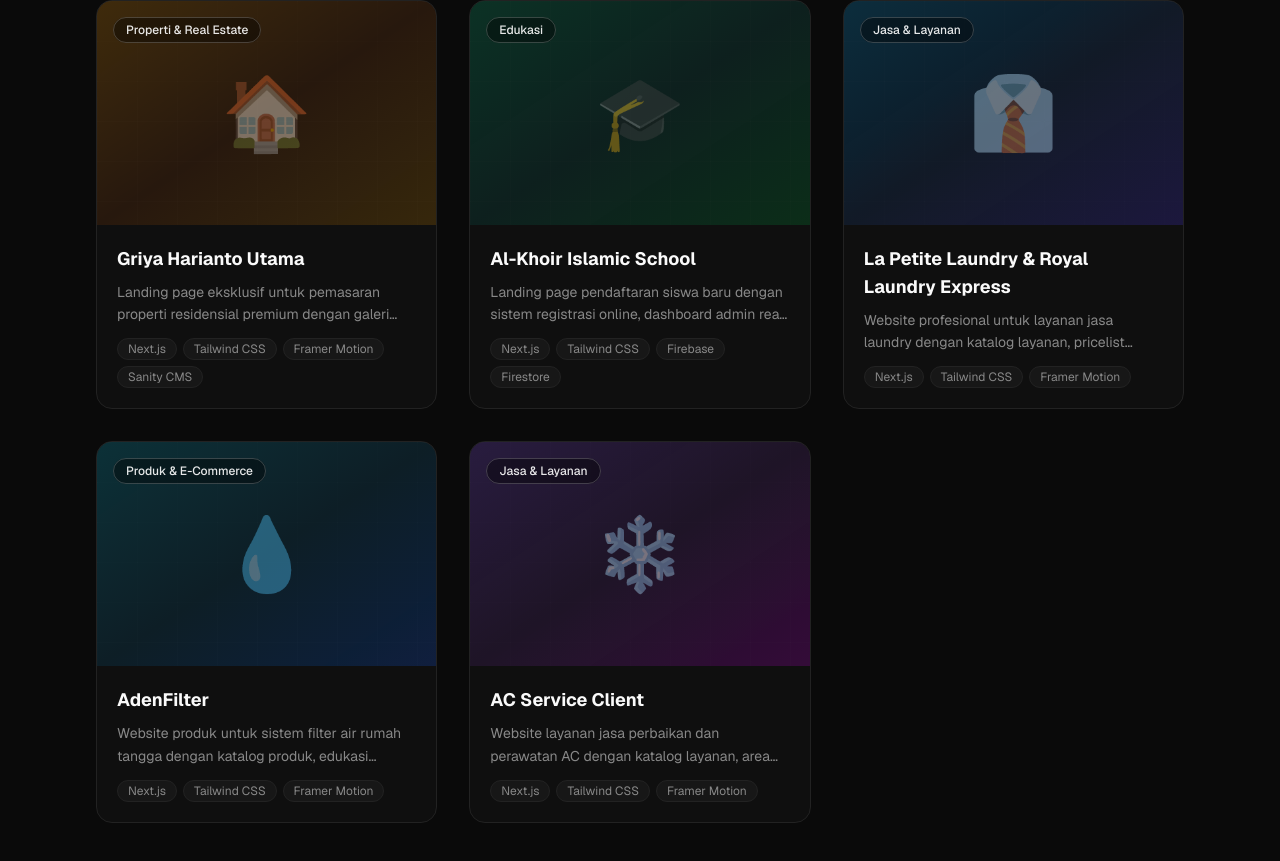
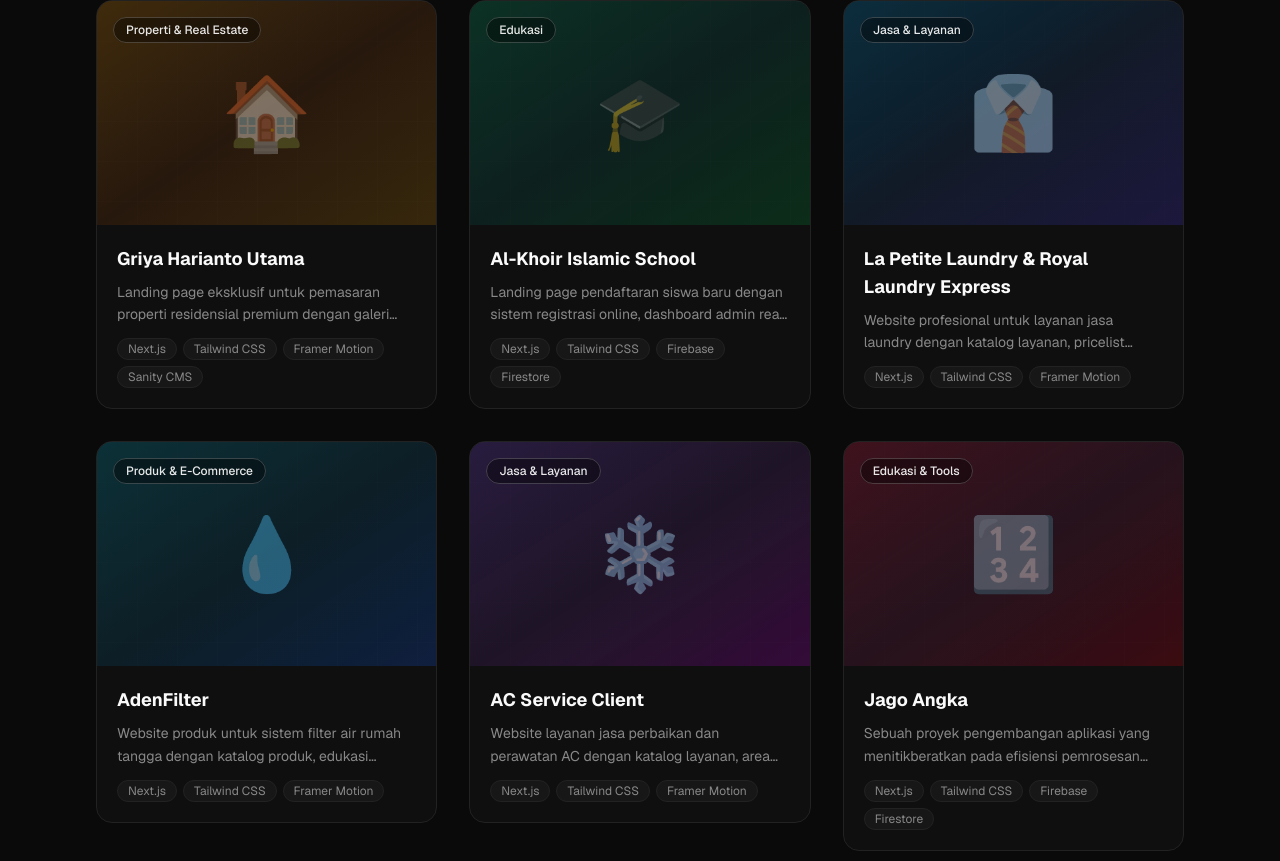
Before and after one commit to seribudigital/portofolio, a Next.js app: page / in a window 1280 px wide. Shown: the part 1936-2797 px from the top of the page. Built offline with nearby package versions, Linux system fonts and the light colour scheme.

Commit message:
feat: add Jago Angka & Tabel Periodik projects, update project images to Supabase

```diff
--- a/src/components/sections/Projects.tsx
+++ b/src/components/sections/Projects.tsx
@@ -46,8 +46,8 @@ export default function Projects() {
                         key={cat}
                         onClick={() => setActiveFilter(cat)}
                         className={`relative rounded-full px-5 py-2 text-sm font-medium transition-colors duration-200 cursor-pointer ${activeFilter === cat
-                                ? "text-white"
-                                : "text-muted hover:text-foreground"
+                            ? "text-white"
+                            : "text-muted hover:text-foreground"
                             }`}
                     >
                         {activeFilter === cat && (
--- a/src/constants/projects.ts
+++ b/src/constants/projects.ts
@@ -26,7 +26,7 @@ export const PROJECTS: Project[] = [
         category: "Properti & Real Estate",
         description:
             "Landing page eksklusif untuk pemasaran properti residensial premium dengan galeri interaktif, tabel spesifikasi teknis, dan integrasi WhatsApp untuk konversi cepat.",
-        image: "/images/projects/griya-harianto-utama.jpg",
+        image: "https://hujtpnndfhnxddglztdn.supabase.co/storage/v1/object/public/seribudigital/portoghu.webp",
         gradient: "from-amber-500/20 via-orange-500/10 to-yellow-600/20",
         icon: "🏠",
         details: {
@@ -48,7 +48,7 @@ export const PROJECTS: Project[] = [
         category: "Edukasi",
         description:
             "Landing page pendaftaran siswa baru dengan sistem registrasi online, dashboard admin real-time, dan portal informasi sekolah yang terintegrasi.",
-        image: "/images/projects/al-khoir-islamic-school.jpg",
+        image: "https://hujtpnndfhnxddglztdn.supabase.co/storage/v1/object/public/seribudigital/portoalkhoir.webp",
         gradient: "from-emerald-500/20 via-teal-500/10 to-green-600/20",
         icon: "🎓",
         details: {
@@ -70,7 +70,7 @@ export const PROJECTS: Project[] = [
         category: "Jasa & Layanan",
         description:
             "Website profesional untuk layanan jasa laundry dengan katalog layanan, pricelist interaktif, dan sistem pemesanan via WhatsApp.",
-        image: "/images/projects/la-petite-royal-laundry.jpg",
+        image: "https://hujtpnndfhnxddglztdn.supabase.co/storage/v1/object/public/seribudigital/portolapetite.webp",
         gradient: "from-sky-500/20 via-blue-500/10 to-indigo-600/20",
         icon: "👔",
         details: {
@@ -92,7 +92,7 @@ export const PROJECTS: Project[] = [
         category: "Produk & E-Commerce",
         description:
             "Website produk untuk sistem filter air rumah tangga dengan katalog produk, edukasi kualitas air, dan integrasi pemesanan langsung.",
-        image: "/images/projects/adenfilter.jpg",
+        image: "https://hujtpnndfhnxddglztdn.supabase.co/storage/v1/object/public/seribudigital/portoadenfilter.webp",
         gradient: "from-cyan-500/20 via-sky-500/10 to-blue-600/20",
         icon: "💧",
         details: {
@@ -129,4 +129,48 @@ export const PROJECTS: Project[] = [
             techStack: ["Next.js", "Tailwind CSS", "Framer Motion"],
         },
     },
+    {
+        id: 6,
+        slug: "jago-angka",
+        title: "Jago Angka",
+        category: "Edukasi & Tools",
+        description:
+            "Sebuah proyek pengembangan aplikasi yang menitikberatkan pada efisiensi pemrosesan data dan keamanan tingkat tinggi. Kami mengimplementasikan manajemen API yang aman untuk memastikan integritas data tetap terjaga dalam lingkungan kerja yang dinamis.",
+        image: "https://hujtpnndfhnxddglztdn.supabase.co/storage/v1/object/public/seribudigital/portojagoangka.webp",
+        gradient: "from-rose-500/20 via-pink-500/10 to-red-600/20",
+        icon: "🔢",
+        details: {
+            headline:
+                "Optimasi Performa & Keamanan: Platform Manajemen Data yang Presisi",
+            challenge:
+                "Mengelola integrasi API eksternal yang kompleks sambil memastikan kunci API tetap aman dan tidak terekspos ke publik.",
+            solution:
+                "Implementasi restriksi API, penggunaan environment variables yang ketat, dan optimasi query untuk kecepatan akses data.",
+            result:
+                "Platform yang stabil dengan sistem keamanan data yang terverifikasi dan performa loading yang optimal.",
+            techStack: ["Next.js", "Tailwind CSS", "Firebase", "Firestore"],
+        },
+    },
+    {
+        id: 7,
+        slug: "tabel-periodik",
+        title: "Tabel Periodik Interaktif",
+        category: "Edukasi",
+        description:
+            "Media pembelajaran interaktif yang dirancang untuk memudahkan siswa memahami tabel periodik unsur. Fokus pada kemudahan navigasi dan visualisasi data yang menarik untuk meningkatkan minat belajar digital.",
+        image: "https://hujtpnndfhnxddglztdn.supabase.co/storage/v1/object/public/seribudigital/portotabel.webp",
+        gradient: "from-teal-500/20 via-emerald-500/10 to-lime-600/20",
+        icon: "⚛️",
+        details: {
+            headline:
+                "E-Learning Visual: Eksplorasi Unsur Kimia melalui Antarmuka Modern",
+            challenge:
+                "Menyajikan data teknis yang padat dari puluhan unsur kimia ke dalam layout yang bersih dan responsif di semua perangkat.",
+            solution:
+                "Penggunaan grid sistem yang dinamis, filter kategori unsur berdasarkan golongan, dan animasi hover untuk detail informasi instan.",
+            result:
+                "Alat bantu belajar yang memudahkan siswa SMA melakukan riset mandiri secara visual dan menyenangkan.",
+            techStack: ["Next.js", "Tailwind CSS", "Framer Motion"],
+        },
+    },
 ];
```
